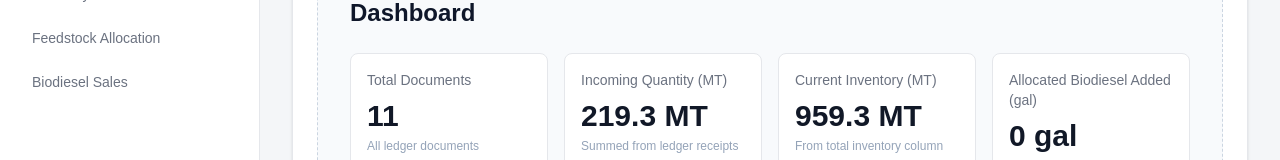
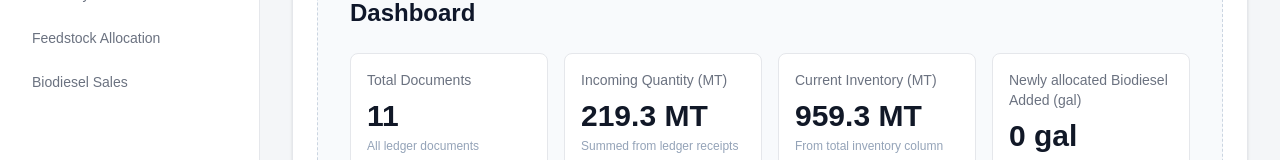
Before and after one commit to lokeshwagadre/kolmar-inventory-massBalance, a Next.js app: page / in a window 1280 px wide. Shown: the part 241-401 px from the top of the page. Built offline with nearby package versions, Linux system fonts and the light colour scheme.

Commit message:
name change for better context

```diff
--- a/app/page.tsx
+++ b/app/page.tsx
@@ -998,7 +998,7 @@ export default function Home() {
       note: "From total inventory column",
     },
     {
-      label: "Allocated Biodiesel Added (gal)",
+      label: "Newly allocated Biodiesel Added (gal)",
       value: `${allocatedBiodieselAdded.toLocaleString("en-US")} gal`,
       note: "Live from allocated feedstock rows",
     },
```
